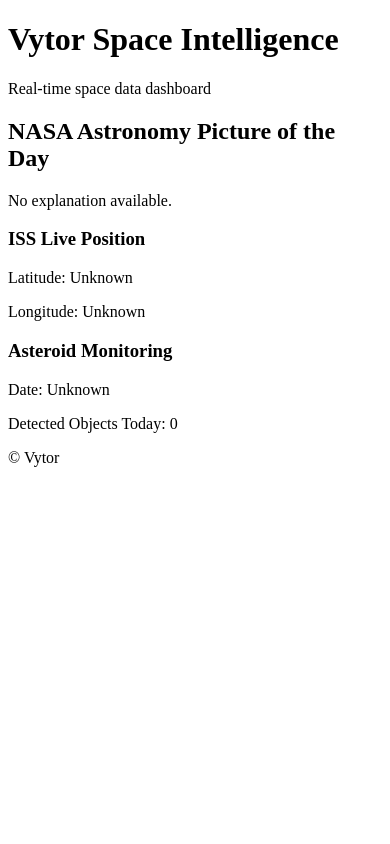
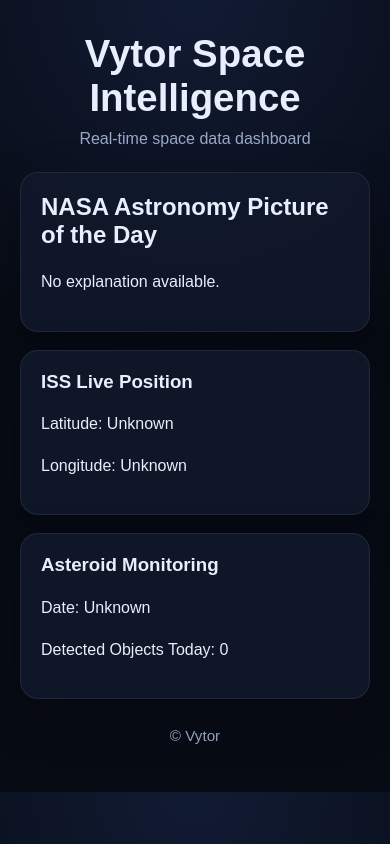
Before and after one commit to vytor-official/vytor-space-lab, a Flask app: page / in a window 390 px wide. Run offline with Flask 3, Linux system fonts and the light colour scheme; data that the repository does not hold is empty.

Commit message:
Add dashboard styling
Create a clean dark UI for the Vytor dashboard with responsive cards and layout.

```diff
--- a/static/css/style.css
+++ b/static/css/style.css
@@ -1,3 +1,86 @@
+:root {
+    color-scheme: dark;
+    --bg: #070b14;
+    --panel: #10192c;
+    --text: #e8eefc;
+    --muted: #9aa8c7;
+    --border: rgba(255, 255, 255, 0.08);
+    --accent: #6ea8ff;
+}
+
+* {
+    box-sizing: border-box;
+}
+
 body {
+    margin: 0;
+    font-family: Arial, Helvetica, sans-serif;
+    background: radial-gradient(circle at top, #111b33 0%, var(--bg) 45%);
+    color: var(--text);
+}
 
+.container {
+    max-width: 1100px;
+    margin: 0 auto;
+    padding: 32px 20px 48px;
 }
+
+.hero {
+    text-align: center;
+    margin-bottom: 24px;
+}
+
+.hero h1 {
+    margin: 0;
+    font-size: 2.4rem;
+}
+
+.hero p {
+    margin: 10px 0 0;
+    color: var(--muted);
+}
+
+.grid {
+    display: grid;
+    grid-template-columns: repeat(auto-fit, minmax(280px, 1fr));
+    gap: 18px;
+    margin-top: 18px;
+}
+
+.card {
+    background: rgba(16, 25, 44, 0.88);
+    border: 1px solid var(--border);
+    border-radius: 18px;
+    padding: 20px;
+    box-shadow: 0 18px 48px rgba(0, 0, 0, 0.25);
+    backdrop-filter: blur(10px);
+}
+
+.card h2,
+.card h3 {
+    margin-top: 0;
+}
+
+.card p {
+    line-height: 1.6;
+    color: var(--text);
+}
+
+.card img {
+    width: 100%;
+    max-width: 100%;
+    border-radius: 14px;
+    margin: 16px 0;
+    display: block;
+}
+
+.footer {
+    margin-top: 28px;
+    text-align: center;
+    color: var(--muted);
+    font-size: 0.95rem;
+}
+
+a {
+    color: var(--accent);
+}
```
